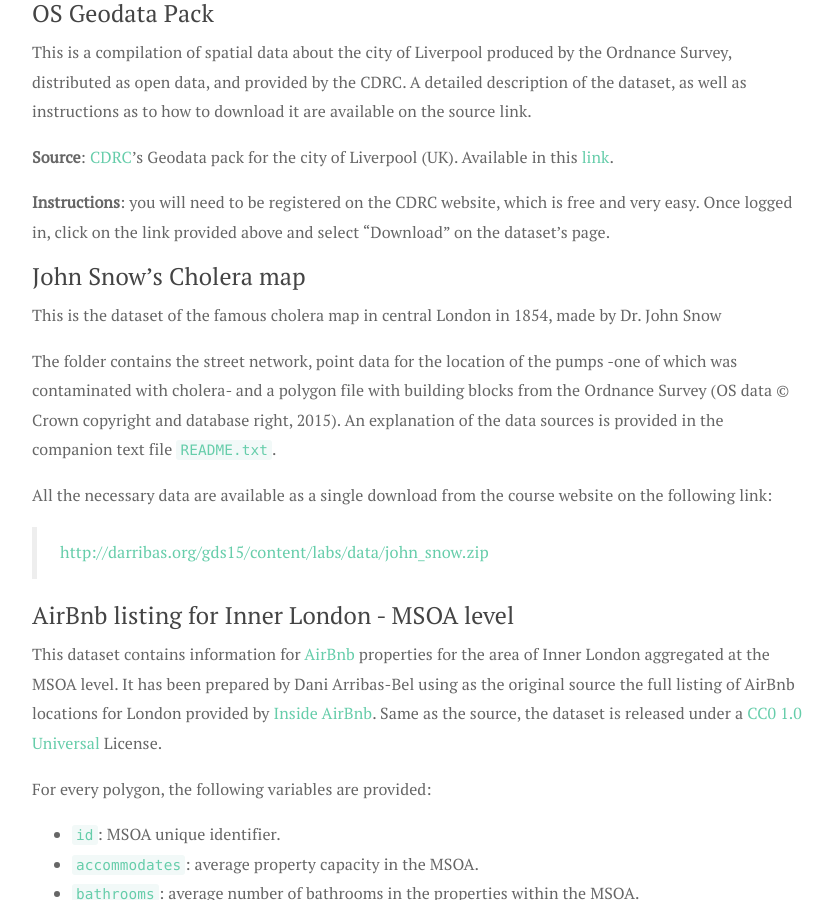
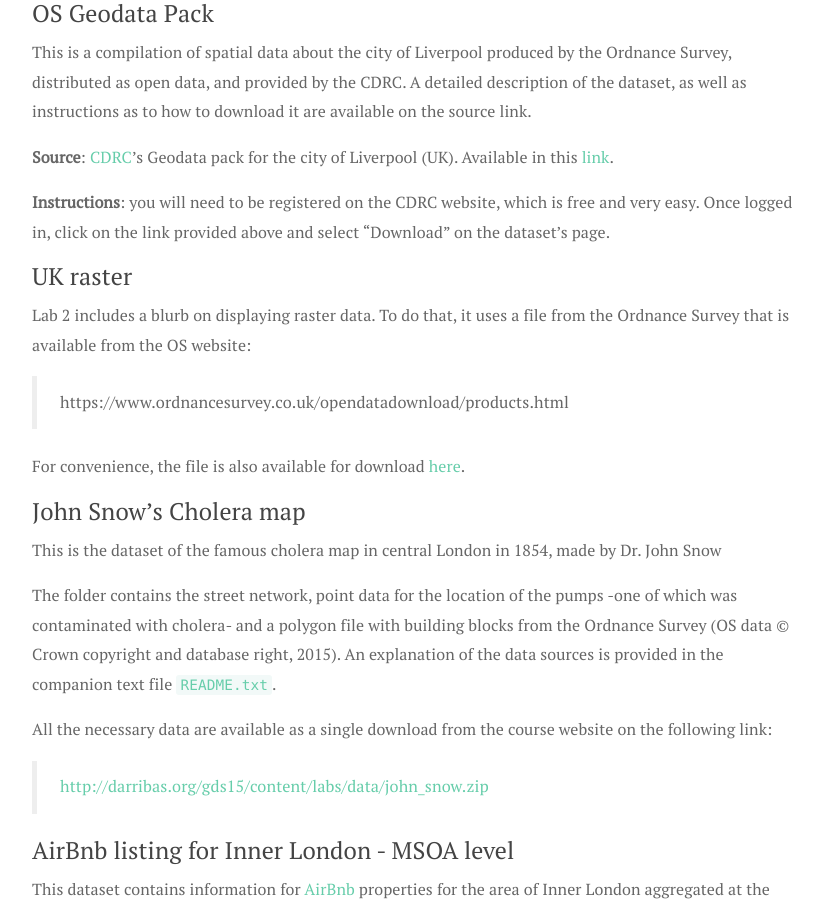
Before and after one commit to darribas/gds16, a Jekyll site: the page built from datasets.md, in a window 1280 px wide and 900 px high, scrolled down 945 px. Shown: the whole window, without its empty margins (223-1056 px from the left). Built offline with Jekyll 4.4.1, drawn with Linux system fonts in a browser that asks for light colours; nearby versions of some CDN libraries.

Commit message:
Adding link to liverpool raster file on lab and on data sources

```diff
--- a/content/datasets/os_geodatapack.md
+++ b/content/datasets/os_geodatapack.md
@@ -5,3 +5,12 @@ This is a compilation of spatial data about the city of Liverpool produced by th
 **Source**: [CDRC](http://cdrc.ac.uk/)'s Geodata pack for the city of Liverpool (UK). Available in this [link](https://data.cdrc.ac.uk/dataset/cdrc-2015-os-geodata-pack-liverpool-e08000012).
 
 **Instructions**: you will need to be registered on the CDRC website, which is free and very easy. Once logged in, click on the link provided above and select "Download" on the dataset's page.
+
+#### UK raster
+
+Lab 2 includes a blurb on displaying raster data. To do that, it uses a file
+from the Ordnance Survey that is available from the OS website:
+
+> https://www.ordnancesurvey.co.uk/opendatadownload/products.html
+
+For convenience, the file is also available for download [here](../content/labs/figs/lab02_GBOverview.tif).
```
Also changed, not shown: 4 other files.
